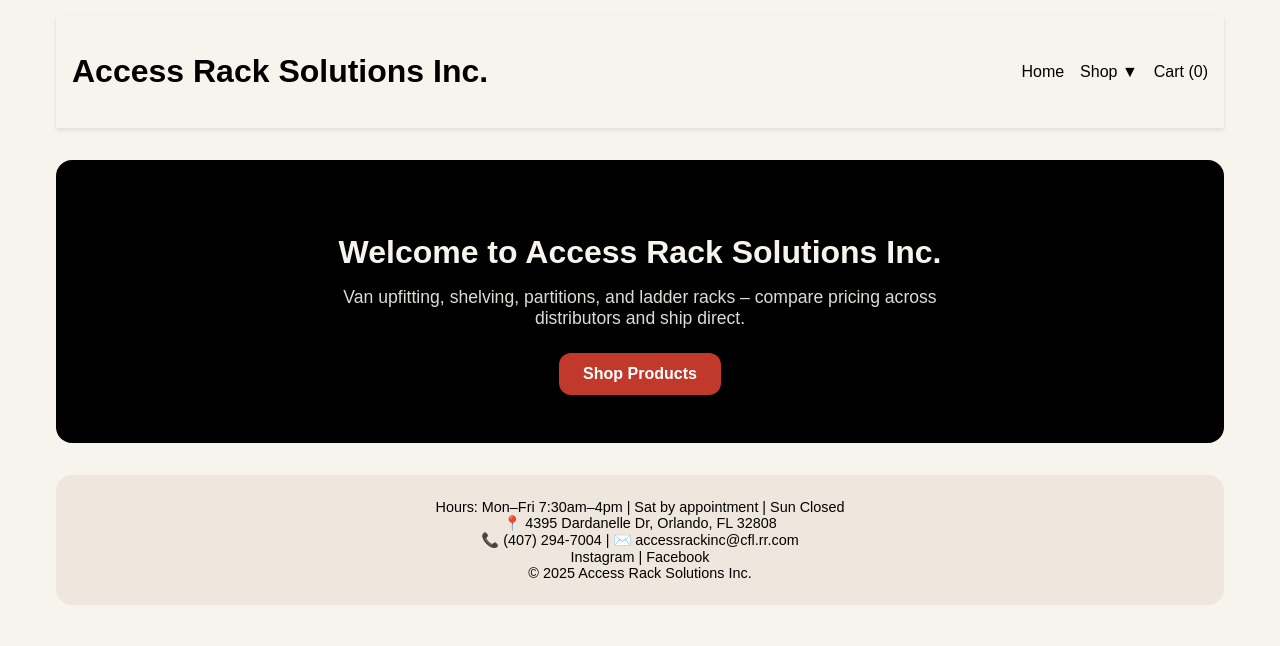
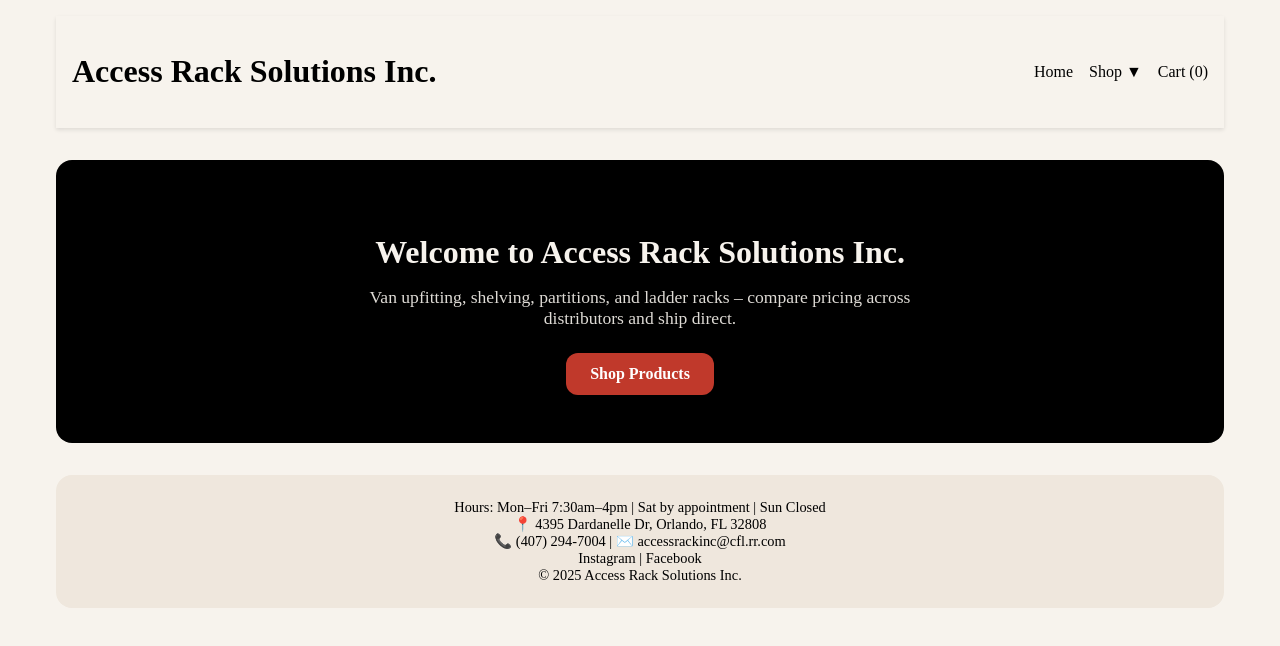
Before and after one commit to dev-verde1071/website, a Next.js app: page / in a window 1280 px wide. Shown: the top 646 px of the page. Built offline with nearby package versions, Linux system fonts and the light colour scheme.

Commit message:
Update globals.css

```diff
--- a/globals.css
+++ b/globals.css
@@ -1,13 +1,12 @@
-/* globals.css */
 * {
   box-sizing: border-box;
-  font-family: Arial, sans-serif;
+  font-family: 'Playfair Display', serif;
 }
 
-body {
+html, body {
   margin: 0;
   padding: 0;
-  background: #f7f3ed;
+  background: #F7F3ED;
   color: #000;
 }
 
@@ -17,5 +16,5 @@ a {
 }
 
 a:hover {
-  color: #c0392b;
+  color: #C0392B;
 }
```
